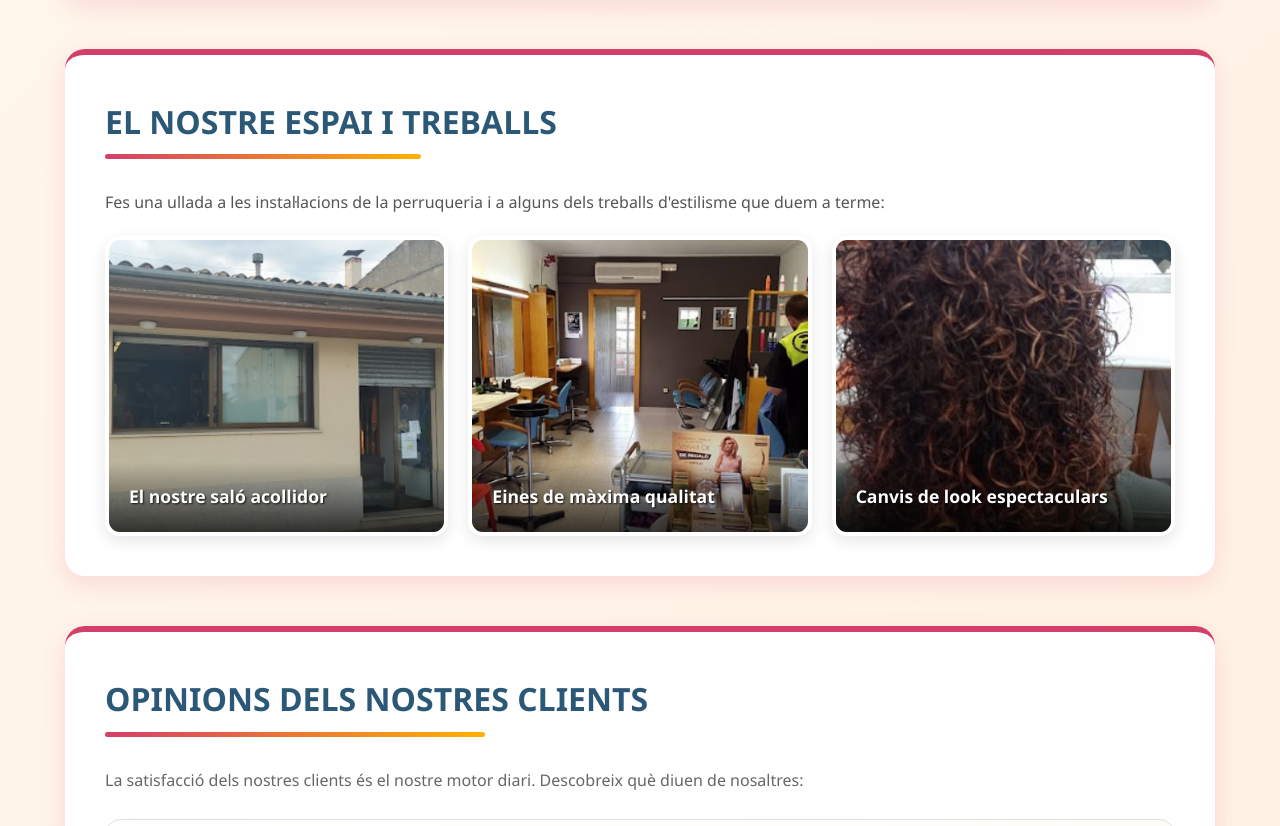
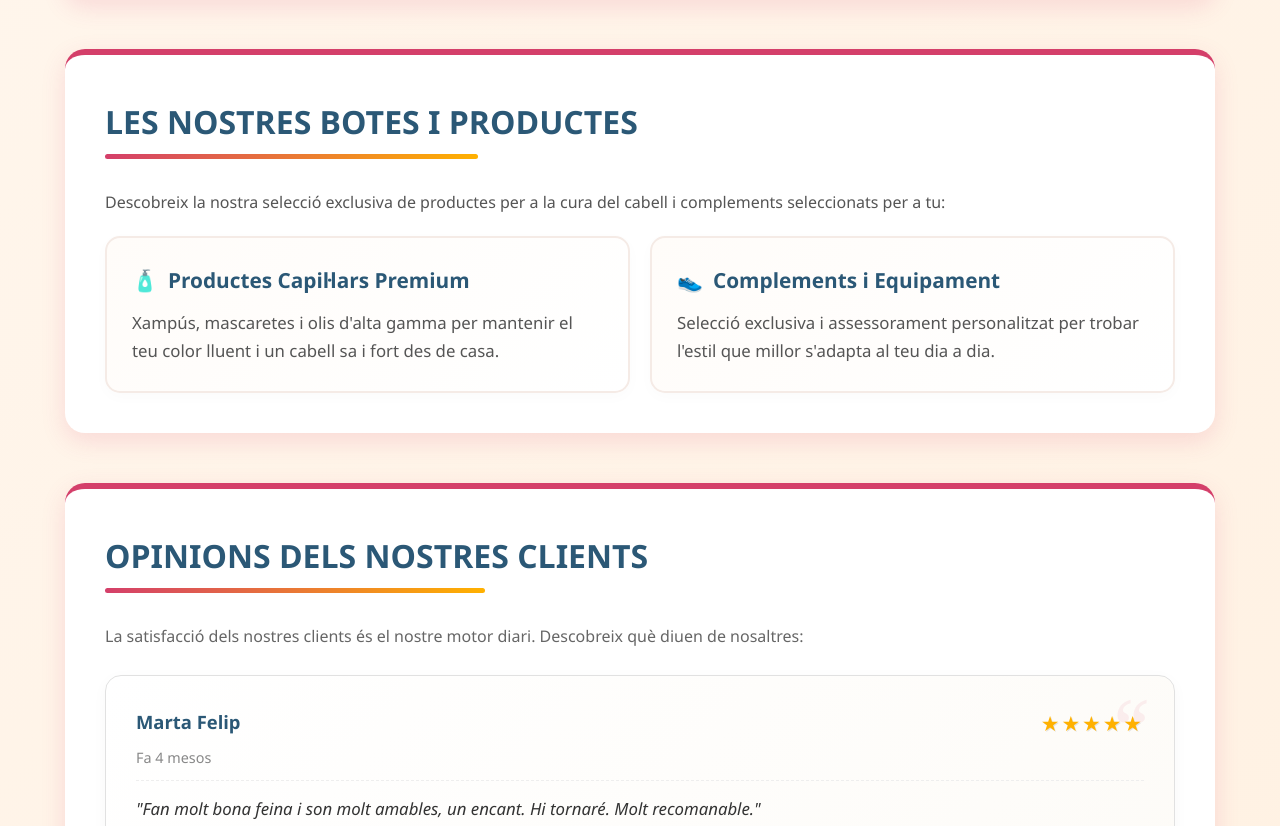
Before and after one commit to genisguixeras/Web-perruqueria-Neo, a plain HTML site: page index.html in a window 1280 px wide. Shown: the part 2105-2931 px from the top of the page. Drawn offline with Linux system fonts and the light colour scheme.

Commit message:
Update index.html

```diff
--- a/index.html
+++ b/index.html
@@ -143,7 +143,7 @@
             border-radius: 3px;
         }
 
-        /* Secció Sobre Nosaltres (Ampliada) */
+        /* Secció Sobre Nosaltres */
         .about-text {
             font-size: 1.15rem;
             margin-bottom: 20px;
@@ -207,7 +207,7 @@
             justify-content: center;
         }
 
-        /* Llista d'horaris molt visual */
+        /* Llista d'horaris */
         .horari-list {
             list-style: none;
         }
@@ -268,51 +268,46 @@
             margin-bottom: 10px;
         }
 
-        /* Galeria d'Imatges (FOTOS LOCALS) */
-        .galeria-atractiva {
+        /* Nova Secció de Botes i Productes */
+        .productes-container {
             display: grid;
             grid-template-columns: 1fr;
             gap: 20px;
+            margin-top: 15px;
         }
 
         @media (min-width: 768px) {
-            .galeria-atractiva {
-                grid-template-columns: 1fr 1fr 1fr;
+            .productes-container {
+                grid-template-columns: 1fr 1fr;
             }
         }
 
-        .wrapper-imatge {
-            position: relative;
-            overflow: hidden;
+        .producte-card {
+            background: linear-gradient(135deg, #fffcf9, #ffffff);
+            border: 2px solid #f5ebe6;
             border-radius: 15px;
-            box-shadow: 0 5px 15px rgba(0,0,0,0.1);
-            border: 4px solid #fff;
-            height: 300px;
+            padding: 25px;
+            box-shadow: 0 4px 15px rgba(0,0,0,0.02);
+            transition: transform 0.3s;
         }
 
-        .wrapper-imatge img {
-            width: 100%;
-            height: 100%;
-            object-fit: cover;
-            display: block;
-            transition: transform 0.5s ease;
+        .producte-card:hover {
+            transform: translateY(-3px);
+            border-color: var(--accent-color);
         }
 
-        .wrapper-imatge:hover img {
-            transform: scale(1.1) rotate(1deg);
+        .producte-card h3 {
+            color: var(--secondary-color);
+            margin-bottom: 10px;
+            font-size: 1.3rem;
+            display: flex;
+            align-items: center;
+            gap: 10px;
         }
 
-        .wrapper-imatge .text-overlay {
-            position: absolute;
-            bottom: 0;
-            left: 0;
-            right: 0;
-            background: linear-gradient(transparent, rgba(0,0,0,0.7));
-            color: white;
-            padding: 20px;
-            font-weight: bold;
-            font-size: 1.1rem;
-            text-shadow: 1px 1px 2px rgba(0,0,0,0.8);
+        .producte-card p {
+            color: #555;
+            font-size: 1.05rem;
         }
 
         /* Ressenyes Targetes Modernes */
@@ -550,21 +545,17 @@
         </section>
 
         <section>
-            <h2>El Nostre Espai i Treballs</h2>
-            <p style="margin-bottom: 20px; color: #555;">Fes una ullada a les instal·lacions de la perruqueria i a alguns dels treballs d'estilisme que duem a terme:</p>
+            <h2>Les Nostres Botes i Productes</h2>
+            <p style="margin-bottom: 20px; color: #555;">Descobreix la nostra selecció exclusiva de productes per a la cura del cabell i complements seleccionats per a tu:</p>
 
-            <div class="galeria-atractiva">
-                <div class="wrapper-imatge">
-                    <img src="imatge1.jpg" alt="Interior de la Perruqueria Neo">
-                    <div class="text-overlay">El nostre saló acollidor</div>
+            <div class="productes-container">
+                <div class="producte-card">
+                    <h3><span>🧴</span> Productes Capil·lars Premium</h3>
+                    <p>Xampús, mascaretes i olis d'alta gamma per mantenir el teu color lluent i un cabell sa i fort des de casa.</p>
                 </div>
-                <div class="wrapper-imatge">
-                    <img src="imatge2.jpg" alt="Estris de tall i disseny">
-                    <div class="text-overlay">Eines de màxima qualitat</div>
-                </div>
-                <div class="wrapper-imatge">
-                    <img src="imatge3.jpg" alt="Tractaments de color i estilisme">
-                    <div class="text-overlay">Canvis de look espectaculars</div>
+                <div class="producte-card">
+                    <h3><span>👟</span> Complements i Equipament</h3>
+                    <p>Selecció exclusiva i assessorament personalitzat per trobar l'estil que millor s'adapta al teu dia a dia.</p>
                 </div>
             </div>
         </section>
@@ -600,7 +591,7 @@
                     </div>
                     <div class="owner-response">
                         <strong>Resposta del propietari:</strong>
-                        "Moltes gràcies Sònia, fins aviat!"
+                        "Moltes gràcies Sònia, hasta pronto!"
                     </div>
                 </div>
 
```
